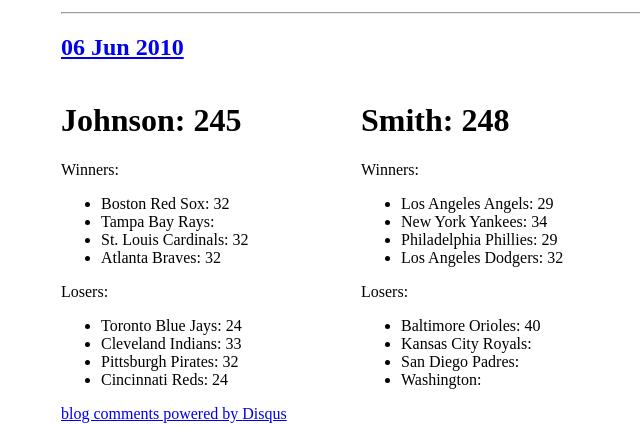
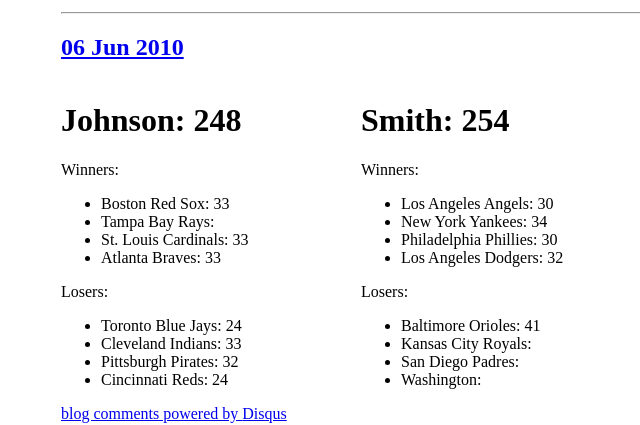
Before and after one commit to travisj/thebet, a Jekyll site: the page built from _posts/2010-06-06-Results.markdown, in a window 1280 px wide. Shown: the part 247-672 px from the top of the page, without its empty margins (279-919 px from the left). Built offline with Jekyll 4.4.1, drawn with Linux system fonts in a browser that asks for light colours; nearby versions of some CDN libraries; Markdown is read by kramdown in place of the engine named in the settings; comment, search, counter and statistics services are not loaded.

Commit message:
adding todays results

```diff
--- a/_posts/2010-06-06-Results.markdown
+++ b/_posts/2010-06-06-Results.markdown
@@ -1,21 +1,21 @@
 ---
 layout: post
-johnson: 245
-smith: 248
+johnson: 248
+smith: 254
 tor: 24
 cle: 33
-bos: 32
+bos: 33
 tb: 36
 pit: 32
 cin: 24
-stl: 32
-atl: 32
-bal: 40
-kc: 33
+stl: 33
+atl: 33
+bal: 41
+kc: 34
 nyy: 34
-laa: 29
-sd: 22
-wsh: 29
-phi: 29
+laa: 30
+sd: 23
+wsh: 30
+phi: 30
 lad: 32
 ---
```
